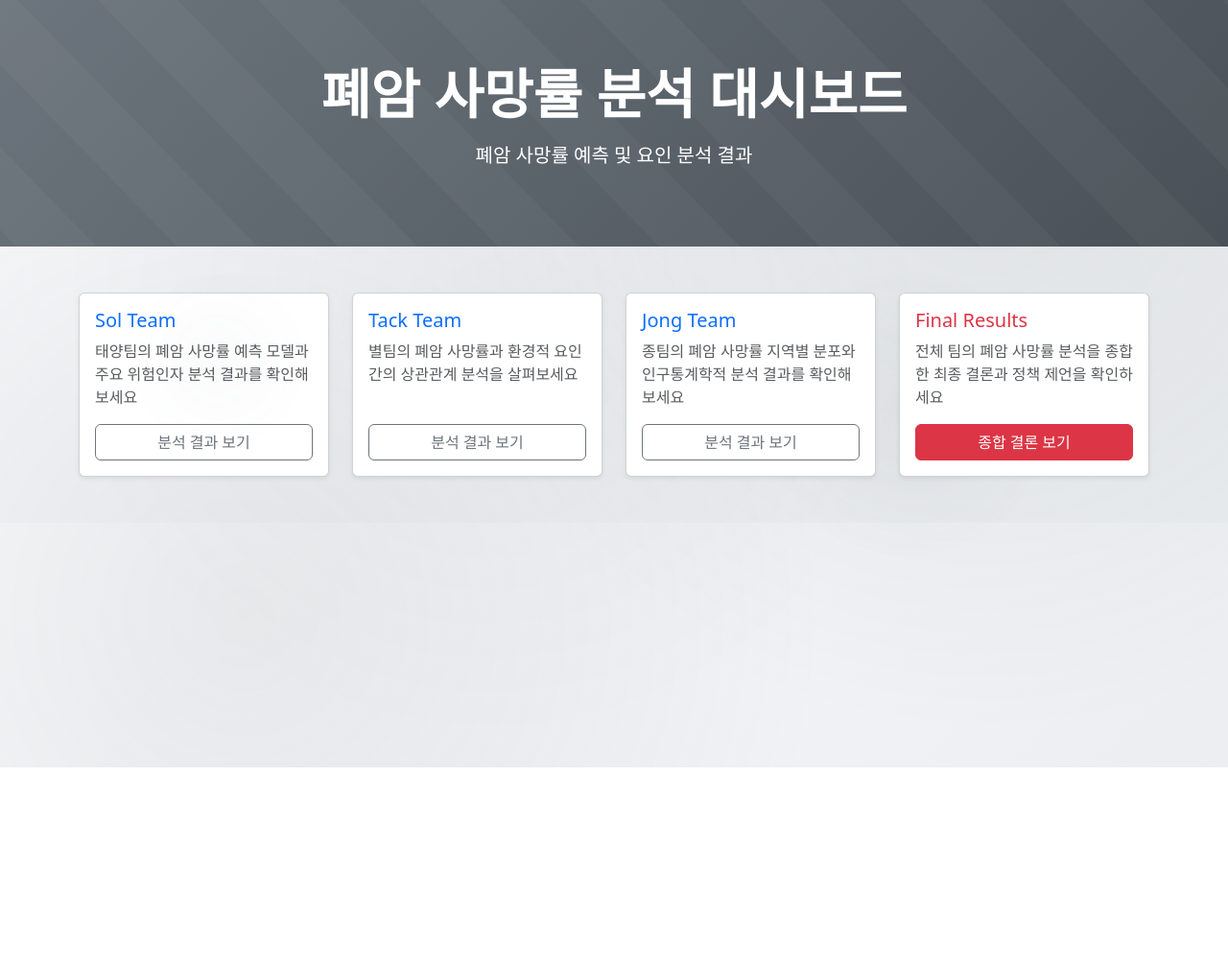
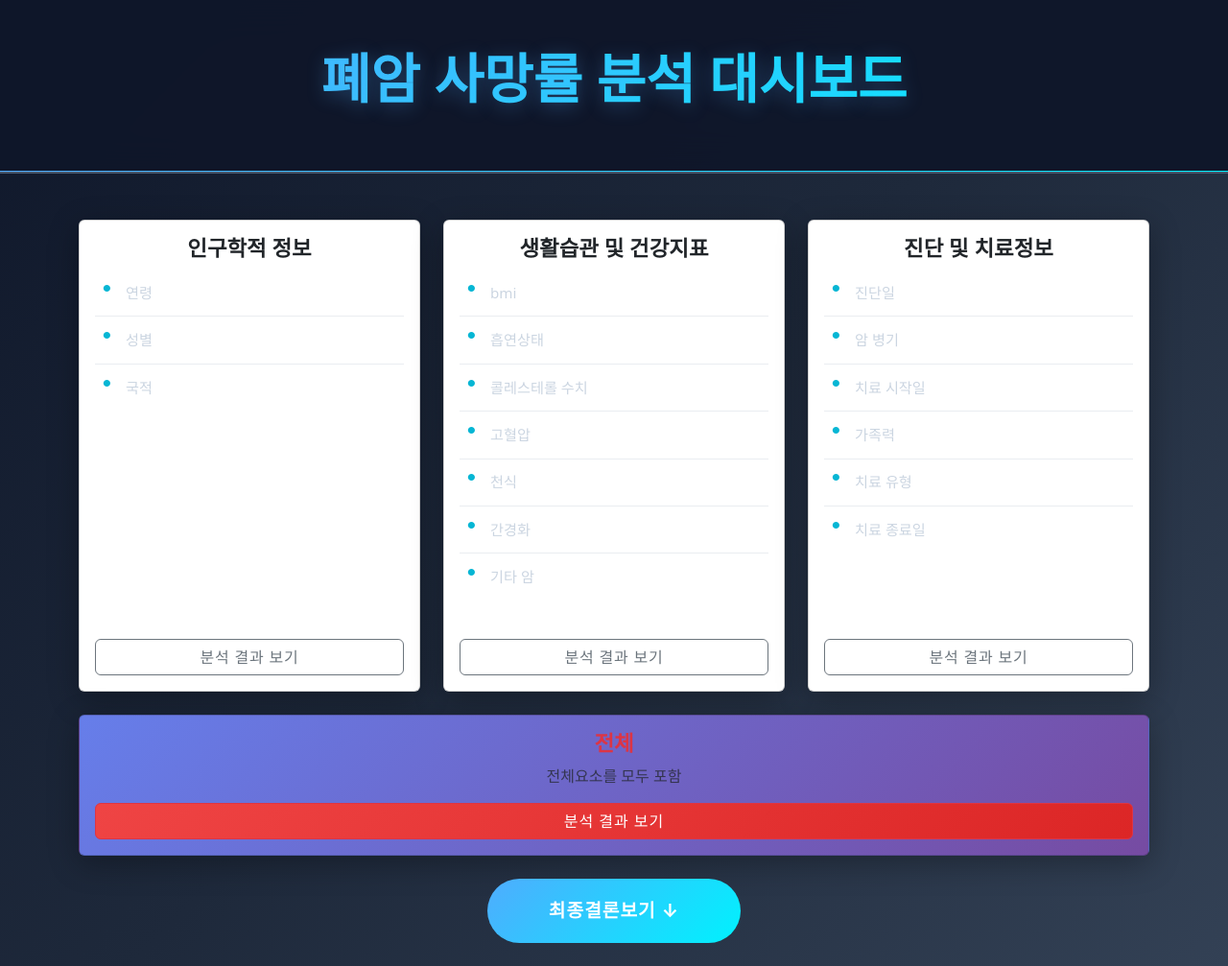
Before and after one commit to drfxsw/data_miniproject_ep01, a Django app: page / in a window 1280 px wide. Shown: the whole page at 96% size. Before the commit the page ends 800 px from the top, so only its background shows below. Run offline with Django 5.2, Linux system fonts and the light colour scheme.

Commit message:
대시보드 프레임 변경 및 스타일 적용

```diff
--- a/myapp/views.py
+++ b/myapp/views.py
@@ -5,8 +5,37 @@
 # 3-2-1
 def dashboard(request):
 
+    # 5-1-1
+    # 대시보드 팀별 카드 내용
+    team_data = [
+        {
+            'title': '인구학적 정보',
+            'items': ['연령', '성별', '국적'],
+            'url_name': 'sol',
+            'team_number': '1조',
+            'members': '권다솔, 이충원'
+        },
+        {
+            'title': '생활습관 및 건강지표',
+            'items': ['bmi', '흡연상태', '콜레스테롤 수치', '고혈압', '천식', '간경화', '기타 암'],
+            'url_name': 'jong',
+            'team_number': '2조',
+            'members': '김종성, 신중건, 전범하'
+        },
+        {
+            'title': '진단 및 치료정보',
+            'items': ['진단일', '암 병기', '치료 시작일', '가족력', '치료 유형', '치료 종료일'],
+            'url_name': 'tack',
+            'team_number': '3조',
+            'members': '김규택, 장태영, 하태우'
+        }
+    ]
+
+    context = {
+        'team_data': team_data
+    }
     # 3-2-2
-    return render(request, "index.html") # 일반적으로 가장 root에 있는 html명은 index를 사용
+    return render(request, "index.html", context) # 일반적으로 가장 root에 있는 html명은 index를 사용
 
 def sol(request):
     return render(request, "sol.html") # sol에 해당하는 html 파일을 사용
--- /dev/null
+++ b/static/styles/buttons.css
@@ -0,0 +1,41 @@
+/* Buttons */
+.btn {
+    border-radius: 12px;
+    font-weight: 600;
+    text-transform: uppercase;
+    letter-spacing: 0.8px;
+    transition: all 0.3s ease;
+    position: relative;
+    overflow: hidden;
+    font-size: 0.9rem;
+}
+
+.btn-outline-secondary {
+    color: var(--text-secondary);
+    border: 2px solid var(--card-border);
+    background: rgba(15, 23, 42, 0.6);
+}
+
+.btn-outline-secondary:hover {
+    color: var(--text-primary);
+    background: var(--accent-blue);
+    border-color: var(--accent-blue);
+    transform: translateY(-3px);
+    box-shadow: 0 12px 30px rgba(59, 130, 246, 0.4);
+}
+
+.btn-danger {
+    background: linear-gradient(135deg, #ef4444 0%, #dc2626 100%);
+    border: none;
+    color: white;
+    font-weight: 700;
+    padding: 1rem 2.5rem;
+    text-transform: uppercase;
+    letter-spacing: 1px;
+}
+
+.btn-danger:hover {
+    background: linear-gradient(135deg, #dc2626 0%, #b91c1c 100%);
+    transform: translateY(-4px);
+    box-shadow: 0 20px 40px rgba(239, 68, 68, 0.5);
+}
--- /dev/null
+++ b/static/styles/cards.css
@@ -0,0 +1,33 @@
+/* Cards */
+.card {
+    background: var(--card-bg);
+    border: 1px solid var(--card-border);
+    border-radius: 20px;
+    overflow: hidden;
+    position: relative;
+    backdrop-filter: blur(10px);
+    box-shadow: 0 8px 32px rgba(0, 0, 0, 0.3);
+}
+
+.card::before {
+    content: '';
+    position: absolute;
+    top: 0;
+    left: 0;
+    right: 0;
+    height: 4px;
+    background: var(--gradient-accent);
+    opacity: 0;
+    transition: opacity 0.3s ease;
+}
+
+.card-main-content {
+    transition: all 0.4s ease;
+}
+
+.card-title {
+    color: var(--text-primary);
+    font-weight: 600;
+    font-size: 1.4rem;
+    margin-bottom: 1.5rem;
+}
--- a/static/styles/main.css
+++ b/static/styles/main.css
@@ -1,112 +1,82 @@
 /* 4-1-2 기본이되는 스타일은 보통 main.css에 위치 */
 
 /* 4-1-3 그외 분류해놓은 css import*/
+@import url('https://fonts.googleapis.com/css2?family=Inter:wght@300;400;500;600;700&display=swap');
+/* 공통 */
 @import url('typography.css');
+@import url('buttons.css');
+@import url('cards.css');
 
-h2 {
-    color: red;
+/* 페이지별 맞춤 */
+@import url('pages/dashboard.css');
+
+:root {
+            --primary-dark: #0f172a;
+            --secondary-dark: #1e293b;
+            --card-bg: #334155;
+            --accent-blue: #3b82f6;
+            --accent-cyan: #06b6d4;
+            --text-primary: #f8fafc;
+            --text-secondary: #cbd5e1;
+            --text-muted: #94a3b8;
+            --card-border: #475569;
+            --gradient-primary: linear-gradient(135deg, #667eea 0%, #764ba2 100%);
+            --gradient-accent: linear-gradient(135deg, #4facfe 0%, #00f2fe 100%);
+        }
+
+        /* 전체 여백 초기화 */
+        * {
+            margin: 0;
+            padding: 0;
+            box-sizing: border-box;
         }
 
         body {
-            background: linear-gradient(135deg, #f8f9fa 0%, #e9ecef 100%);
-            font-family: 'Segoe UI', Tahoma, Geneva, Verdana, sans-serif;
-            position: relative;
-            overflow-x: hidden;
+            font-family: 'Inter', sans-serif;
+            background: linear-gradient(135deg, #0f172a 0%, #1e293b 50%, #334155 100%);
+            min-height: 100vh;
+            color: var(--text-primary);
+            line-height: 1.6;
         }
 
-body::before {
-    content: '';
-    position: fixed;
-    top: 0;
-    left: 0;
-    width: 100%;
-    height: 100%;
-    background-image:
-        radial-gradient(circle at 20% 80%, rgba(108, 117, 125, 0.1) 0%, transparent 50%),
-        radial-gradient(circle at 80% 20%, rgba(108, 117, 125, 0.1) 0%, transparent 50%),
-        radial-gradient(circle at 40% 40%, rgba(108, 117, 125, 0.05) 0%, transparent 50%);
-    pointer-events: none;
-    z-index: -1;
-}
-
-.hero-section {
-    background: linear-gradient(135deg, #6c757d 0%, #495057 100%);
-    color: white;
-    padding: 4rem 0;
-    position: relative;
-    overflow: hidden;
-}
-
-.hero-section::before {
-    content: '';
-    position: absolute;
-    top: -50%;
-    left: -50%;
-    width: 200%;
-    height: 200%;
-    background: repeating-linear-gradient(
-        45deg,
-        transparent,
-        transparent 60px,
-        rgba(255, 255, 255, 0.03) 60px,
-        rgba(255, 255, 255, 0.03) 120px
-    );
-    animation: float 20s ease-in-out infinite;
-}
-
-.hero-section .container {
-    position: relative;
-    z-index: 2;
-}
-
-@keyframes float {
-    0%, 100% { transform: translateY(0px) rotate(0deg); }
-    50% { transform: translateY(-20px) rotate(1deg); }
-}
-
-.dashboard-section {
+        /* Header */
+        header {
+            background: rgba(15, 23, 42, 0.95);
+            backdrop-filter: blur(20px);
+            border-bottom: 2px solid var(--card-border);
+            padding: 3rem 0;
+            margin-bottom: 3rem;
             position: relative;
         }
 
-.dashboard-section::before {
+        header::before {
             content: '';
             position: absolute;
-    top: 0;
-    right: 10%;
-    width: 300px;
-    height: 300px;
-    background: radial-gradient(circle, rgba(108, 117, 125, 0.08) 0%, transparent 70%);
-    border-radius: 50%;
-    animation: pulse 4s ease-in-out infinite;
+            bottom: 0;
+            left: 0;
+            right: 0;
+            height: 1px;
+            background: var(--gradient-accent);
         }
 
-.dashboard-section::after {
-    content: '';
-    position: absolute;
-    bottom: 10%;
-    left: 5%;
-    width: 200px;
-    height: 200px;
-    background: radial-gradient(circle, rgba(108, 117, 125, 0.06) 0%, transparent 70%);
-    border-radius: 50%;
-    animation: pulse 6s ease-in-out infinite reverse;
+
+
+
+
+        /* Scrollbar */
+        ::-webkit-scrollbar {
+            width: 10px;
         }
 
-@keyframes pulse {
-    0%, 100% { transform: scale(1); opacity: 0.5; }
-    50% { transform: scale(1.1); opacity: 0.8; }
+        ::-webkit-scrollbar-track {
+            background: var(--primary-dark);
         }
 
-.card {
-    transition: transform 0.2s ease-in-out, box-shadow 0.2s ease-in-out;
-    border: none;
-    box-shadow: 0 0.125rem 0.25rem rgba(0, 0, 0, 0.075);
-    backdrop-filter: blur(10px);
-    background-color: rgba(255, 255, 255, 0.95);
+        ::-webkit-scrollbar-thumb {
+            background: var(--accent-blue);
+            border-radius: 5px;
         }
 
-.card:hover {
-    transform: translateY(-5px);
-    box-shadow: 0 0.5rem 1rem rgba(0, 0, 0, 0.15);
-    background-color: rgba(255, 255, 255, 1);
+        ::-webkit-scrollbar-thumb:hover {
+            background: var(--accent-cyan);
         }
--- /dev/null
+++ b/static/styles/pages/dashboard.css
@@ -0,0 +1,245 @@
+/* 대시보드 페이지 스타일 */
+
+/* 팀별 카드 */
+.dashboard .card-hover-content h5 {
+    background: var(--gradient-accent);
+    background-clip: text;
+    -webkit-background-clip: text;
+    -webkit-text-fill-color: transparent;
+    font-weight: 800;
+    font-size: 1.6rem;
+    margin-bottom: 1rem;
+}
+
+.dashboard .card-hover-content p {
+    color: var(--text-secondary);
+    font-size: 1.1rem;
+    font-weight: 500;
+}
+.dashboard .card-hover-content {
+    opacity: 0;
+    transition: all 0.4s ease;
+    position: absolute;
+    top: 40px;
+    left: 50%;
+    transform: translateX(-50%);
+    text-align: center;
+    width: 85%;
+    z-index: 2;
+}
+
+.dashboard .card-hover:hover .card-main-content {
+    opacity: 0;
+    transform: scale(0.9);
+}
+
+.dashboard.card-hover:hover .card-hover-content {
+    opacity: 1;
+    transform: translateX(-50%) scale(1.1);
+}
+
+.dashboard.card-hover:hover {
+    transform: translateY(-12px) scale(1.02);
+    box-shadow: 0 25px 50px rgba(0, 0, 0, 0.5);
+    border-color: var(--accent-blue);
+}
+.dashboard .card-hover:hover::after {
+    left: 100%;
+}
+
+.dashboard .card-hover:hover::before {
+    opacity: 1;
+}
+.dashboard .card-hover {
+    transition: all 0.4s cubic-bezier(0.4, 0, 0.2, 1);
+    cursor: pointer;
+    position: relative;
+    overflow: hidden;
+}
+
+.dashboard .card-hover::after {
+    content: '';
+    position: absolute;
+    top: 0;
+    left: -100%;
+    width: 100%;
+    height: 100%;
+    background: linear-gradient(90deg, transparent, rgba(255, 255, 255, 0.08), transparent);
+    transition: left 0.6s ease;
+}
+
+.elements ul {
+    list-style: none;
+    padding: 0;
+}
+
+.elements li {
+    color: var(--text-secondary);
+    padding: 0.8rem 0;
+    border-bottom: 1px solid rgba(148, 163, 184, 0.2);
+    position: relative;
+    padding-left: 2rem;
+    font-size: 0.95rem;
+}
+
+.elements li::before {
+    content: '●';
+    color: var(--accent-cyan);
+    position: absolute;
+    left: 0.5rem;
+    top: 0.8rem;
+    font-size: 0.6rem;
+}
+
+.elements li:last-child {
+    border-bottom: none;
+}
+
+.dashboard .card-button-area {
+    margin-top: auto;
+    z-index: 10;
+    position: relative;
+    padding-top: 1.5rem;
+}
+/* Final Card */
+.final-card {
+    background: var(--gradient-primary);
+    border: none;
+    position: relative;
+    overflow: hidden;
+}
+
+.final-card::before {
+    content: '';
+    position: absolute;
+    top: 0;
+    left: 0;
+    right: 0;
+    bottom: 0;
+    background: rgba(0, 0, 0, 0.2);
+    backdrop-filter: blur(5px);
+}
+
+.final-card .card-body {
+    position: relative;
+    z-index: 2;
+}
+
+/* 결론 섹션 */
+.dashboard .conclusion-content {
+    background: linear-gradient(135deg, #1e293b 0%, #334155 50%, #475569 100%);
+    border: 2px solid var(--accent-blue);
+    color: var(--text-primary);
+    padding: 4rem;
+    border-radius: 25px;
+    box-shadow: 0 30px 60px rgba(0, 0, 0, 0.6);
+    transform: translateY(50px);
+    opacity: 0;
+    transition: all 0.8s cubic-bezier(0.4, 0, 0.2, 1);
+    position: relative;
+    overflow: hidden;
+}
+
+.dashboard .conclusion-content::before {
+    content: '';
+    position: absolute;
+    top: 0;
+    left: 0;
+    right: 0;
+    height: 6px;
+    background: var(--gradient-accent);
+}
+
+.dashboard .conclusion-section.show .conclusion-content {
+    transform: translateY(0);
+    opacity: 1;
+}
+
+.dashboard .conclusion-content h3 {
+    background: var(--gradient-accent);
+    background-clip: text;
+    -webkit-background-clip: text;
+    -webkit-text-fill-color: transparent;
+    margin-bottom: 2rem;
+    font-weight: 700;
+    font-size: 2.2rem;
+}
+
+.dashboard .conclusion-content .lead {
+    font-size: 1.3rem;
+    color: var(--text-secondary);
+    font-weight: 500;
+    line-height: 1.8;
+}
+
+.dashboard .conclusion-toggle-btn {
+    background: var(--gradient-accent);
+    border: none;
+    color: white;
+    padding: 1.2rem 4rem;
+    font-size: 1.2rem;
+    font-weight: 700;
+    border-radius: 50px;
+    transition: all 0.4s ease;
+    position: relative;
+    overflow: hidden;
+    text-transform: uppercase;
+    letter-spacing: 1px;
+}
+
+.dashboard .conclusion-toggle-btn::before {
+    content: '';
+    position: absolute;
+    top: 0;
+    left: -100%;
+    width: 100%;
+    height: 100%;
+    background: linear-gradient(90deg, transparent, rgba(255, 255, 255, 0.3), transparent);
+    transition: left 0.6s ease;
+}
+
+.dashboard .conclusion-toggle-btn:hover::before {
+    left: 100%;
+}
+
+.dashboard .conclusion-toggle-btn:hover {
+    transform: translateY(-4px) scale(1.05);
+    box-shadow: 0 20px 40px rgba(79, 172, 254, 0.5);
+}
+
+.dashboard .conclusion-toggle-btn.active {
+    background: linear-gradient(135deg, #ef4444 0%, #dc2626 100%);
+}
+
+.dashboard .conclusion-toggle-btn.active:hover {
+    box-shadow: 0 20px 40px rgba(239, 68, 68, 0.5);
+}
+
+.dashboard .conclusion-section {
+    overflow: hidden;
+    max-height: 0;
+    transition: max-height 0.8s cubic-bezier(0.4, 0, 0.2, 1), padding 0.8s ease;
+    padding: 0 20px;
+}
+
+.dashboard .conclusion-section.show {
+    max-height: 800px;
+    padding: 40px 20px;
+}
+
+/* 반응형 */
+
+@media (max-width: 768px) {
+    header h1 {
+        font-size: 2.2rem;
+    }
+
+    .conclusion-content {
+        padding: 2.5rem;
+    }
+
+    .conclusion-toggle-btn {
+        padding: 1rem 2.5rem;
+        font-size: 1rem;
+    }
+}
--- a/static/styles/typography.css
+++ b/static/styles/typography.css
@@ -1,6 +1,10 @@
-h2 {
-    font-size: 2rem;
-    font-weight: bold;
-    margin-bottom: 1rem;
-    color: blue;
-}
+/* 글자관련 스타일 */
+header h1 {
+            background: var(--gradient-accent);
+            background-clip: text;
+            -webkit-background-clip: text;
+            -webkit-text-fill-color: transparent;
+            font-weight: 700;
+            font-size: 2.8rem;
+            text-shadow: 0 4px 20px rgba(79, 172, 254, 0.3);
+        }
--- a/templates/final.html
+++ b/templates/final.html
@@ -1,9 +1,9 @@
 <!DOCTYPE html>
-<html lang="en">
+<html lang="ko">
 <head>
     <meta charset="UTF-8">
     <meta name="viewport" content="width=device-width, initial-scale=1.0">
-    <title>Document</title>
+    <title>전체 요소를 포함한 분석 결과</title>
 </head>
 <body>
     <h2>제목 또는 주제(final)</h2>
--- a/templates/index.html
+++ b/templates/index.html
@@ -1,85 +1,134 @@
+{% load static %}
 <!DOCTYPE html>
-<html lang="en">
+<html lang="ko">
 <head>
     <meta charset="UTF-8">
     <meta name="viewport" content="width=device-width, initial-scale=1.0">
-    <!-- 4-2-1 -->
-    <link rel="stylesheet" href="/static/styles/main.css">
-    <!-- 4-2-2 bootstrap -->
+    <!-- 4-2-2 -->
+    <link rel="stylesheet" href="{% static 'styles/main.css' %}">
+    <!-- 4-2-3 bootstrap -->
     <link href="https://cdn.jsdelivr.net/npm/bootstrap@5.3.7/dist/css/bootstrap.min.css" rel="stylesheet" integrity="sha384-LN+7fdVzj6u52u30Kp6M/trliBMCMKTyK833zpbD+pXdCLuTusPj697FH4R/5mcr" crossorigin="anonymous">
-    <title>Document</title>
+    <title>2팀 분석 대시보드</title>
 </head>
 <body>
-    <!-- Hero Section -->
-    <div class="hero-section">
+    <!-- header -->
+     <header>
         <div class="container">
             <div class="row">
                 <div class="col-12 text-center">
-                    <h2 class="display-4 fw-bold mb-3">폐암 사망률 분석 대시보드</h1>
-                    <p class="lead">폐암 사망률 예측 및 요인 분석 결과</p>
+                    <h1 class="display-4 fw-bold mb-3">폐암 사망률 분석 대시보드</h1>
+                </div>
+            </div>
+        </div>
+     </header>
+
+    <!-- contents -->
+    <div class="container dashboard my-auto">
+        <div class="row g-4">
+             <!-- 5-2-2 Team Cards (반복문으로 처리) -->
+            {% for team in team_data %}
+            <div class="col-lg-4 col-md-6">
+                <div class="card h-100 card-hover">
+                    <div class="card-body d-flex flex-column position-relative">
+                        <!-- 기본 내용 (제목과 리스트) -->
+                        <div class="card-main-content">
+                            <h5 class="card-title text-center">
+                                {{ team.title }}
+                            </h5>
+                            <div class='elements'>
+                                <ul>
+                                    {% for item in team.items %}
+                                    <li>{{ item }}</li>
+                                    {% endfor %}
+                                </ul>
+                            </div>
+                        </div>
+
+                        <!-- 호버 시 나타나는 내용 -->
+                        <div class="card-hover-content">
+                            <h5 class="text-primary mb-3">{{ team.team_number }}</h5>
+                            <p class="text-muted">{{ team.members }}</p>
+                        </div>
+
+                        <!-- 버튼 영역 (항상 클릭 가능) -->
+                        <div class="card-button-area">
+                            <a href="{% url team.url_name %}" class="btn btn-outline-secondary w-100">분석 결과 보기</a>
                         </div>
                     </div>
                 </div>
             </div>
-
-    <!-- Dashboard Cards -->
-    <div class="container my-5 dashboard-section">
-        <div class="row g-4">
-            <!-- Sol Team Card -->
-            <div class="col-lg-3 col-md-6">
-                <div class="card h-100">
+            {% endfor %}
+            <!-- Final Results Card -->
+            <div class="col-lg-12 col-md-6">
+                <div class="card final-card h-100">
                     <div class="card-body d-flex flex-column">
-                        <h5 class="card-title text-primary">Sol Team</h5>
-                        <p class="card-text text-muted flex-grow-1">
-                            태양팀의 폐암 사망률 예측 모델과 주요 위험인자 분석 결과를 확인해보세요
+                        <h5 class="card-title text-center text-danger">전체</h5>
+                        <p class="card-text text-muted text-center flex-grow-1">
+                            전체요소를 모두 포함
                         </p>
                         <!-- 3-4-1 -->
-                        <a href="{% url 'sol' %}" class="btn btn-outline-secondary mt-auto">분석 결과 보기</a>
+                        <a href="{% url 'final' %}" class="btn btn-danger mt-auto">분석 결과 보기</a>
                     </div>
                 </div>
             </div>
-
-            <!-- Tack Team Card -->
-            <div class="col-lg-3 col-md-6">
-                <div class="card h-100">
-                    <div class="card-body d-flex flex-column">
-                        <h5 class="card-title text-primary">Tack Team</h5>
-                        <p class="card-text text-muted flex-grow-1">
-                            별팀의 폐암 사망률과 환경적 요인 간의 상관관계 분석을 살펴보세요
-                        </p>
-                        <!-- 3-4-1 -->
-                        <a href="{% url 'tack' %}" class="btn btn-outline-secondary mt-auto">분석 결과 보기</a>
-                    </div>
-                </div>
+            <!-- Result -->
+             <!-- 최종 결론 섹션 -->
+            <div class="col-12 text-center mt-4">
+                <button id="conclusionBtn" class="btn btn-outline-primary btn-lg conclusion-toggle-btn">
+                    최종결론보기 ↓
+                </button>
             </div>
 
-            <!-- Jong Team Card -->
-            <div class="col-lg-3 col-md-6">
-                <div class="card h-100">
-                    <div class="card-body d-flex flex-column">
-                        <h5 class="card-title text-primary">Jong Team</h5>
-                        <p class="card-text text-muted flex-grow-1">
-                            종팀의 폐암 사망률 지역별 분포와 인구통계학적 분석 결과를 확인해보세요
-                        </p>
-                        <!-- 3-4-1 -->
-                        <a href="{% url 'jong' %}" class="btn btn-outline-secondary mt-auto">분석 결과 보기</a>
-                    </div>
-                </div>
-            </div>
-
-            <!-- Final Results Card -->
-            <div class="col-lg-3 col-md-6">
-                <div class="card h-100">
-                    <div class="card-body d-flex flex-column">
-                        <h5 class="card-title text-danger">Final Results</h5>
-                        <p class="card-text text-muted flex-grow-1">
-                            전체 팀의 폐암 사망률 분석을 종합한 최종 결론과 정책 제언을 확인하세요
-                        </p>
-                        <!-- 3-4-1 -->
-                        <a href="{% url 'final' %}" class="btn btn-danger mt-auto">종합 결론 보기</a>
+            <!-- 결론 내용 (처음엔 숨겨짐) -->
+            <div class="col-12">
+                <div id="conclusionSection" class="conclusion-section">
+                    <div class="conclusion-content">
+                        <h3 class="text-center mb-4">최종 분석 결론</h3>
+                        <p class="lead">조기 발견과 적절한 치료가 생존율 향상의 핵심입니다</p>
                     </div>
                 </div>
             </div>
         </div>
+    </div>
+    <script>
+        document.addEventListener('DOMContentLoaded', function() {
+            const conclusionBtn = document.getElementById('conclusionBtn');
+            const conclusionSection = document.getElementById('conclusionSection');
+
+            conclusionBtn.addEventListener('click', function() {
+                if (conclusionSection.classList.contains('show')) {
+                    // 숨기기
+                    conclusionSection.classList.remove('show');
+                    conclusionBtn.textContent = '최종결론보기 ↓';
+                    conclusionBtn.classList.remove('active');
+                } else {
+                    // 보이기
+                    conclusionSection.classList.add('show');
+                    conclusionBtn.textContent = '결론 숨기기 ↑';
+                    conclusionBtn.classList.add('active');
+
+                    // 부드럽게 스크롤
+                    setTimeout(() => {
+                        conclusionSection.scrollIntoView({
+                            behavior: 'smooth',
+                            block: 'start'
+                        });
+                    }, 200);
+                }
+            });
+
+            // 페이지 로드 애니메이션
+            const cards = document.querySelectorAll('.card');
+            cards.forEach((card, index) => {
+                card.style.opacity = '0';
+                card.style.transform = 'translateY(30px)';
+                setTimeout(() => {
+                    card.style.transition = 'all 0.8s cubic-bezier(0.4, 0, 0.2, 1)';
+                    card.style.opacity = '1';
+                    card.style.transform = 'translateY(0)';
+                }, index * 200);
+            });
+        });
+    </script>
 </body>
 </html>
```
Also changed, not shown: templates/jong.html (+9 -3 lines), templates/sol.html (+14 -5 lines), templates/tack.html (+9 -3 lines), myapp/README.md. Lines whose indentation alone changed are shown as unchanged.
